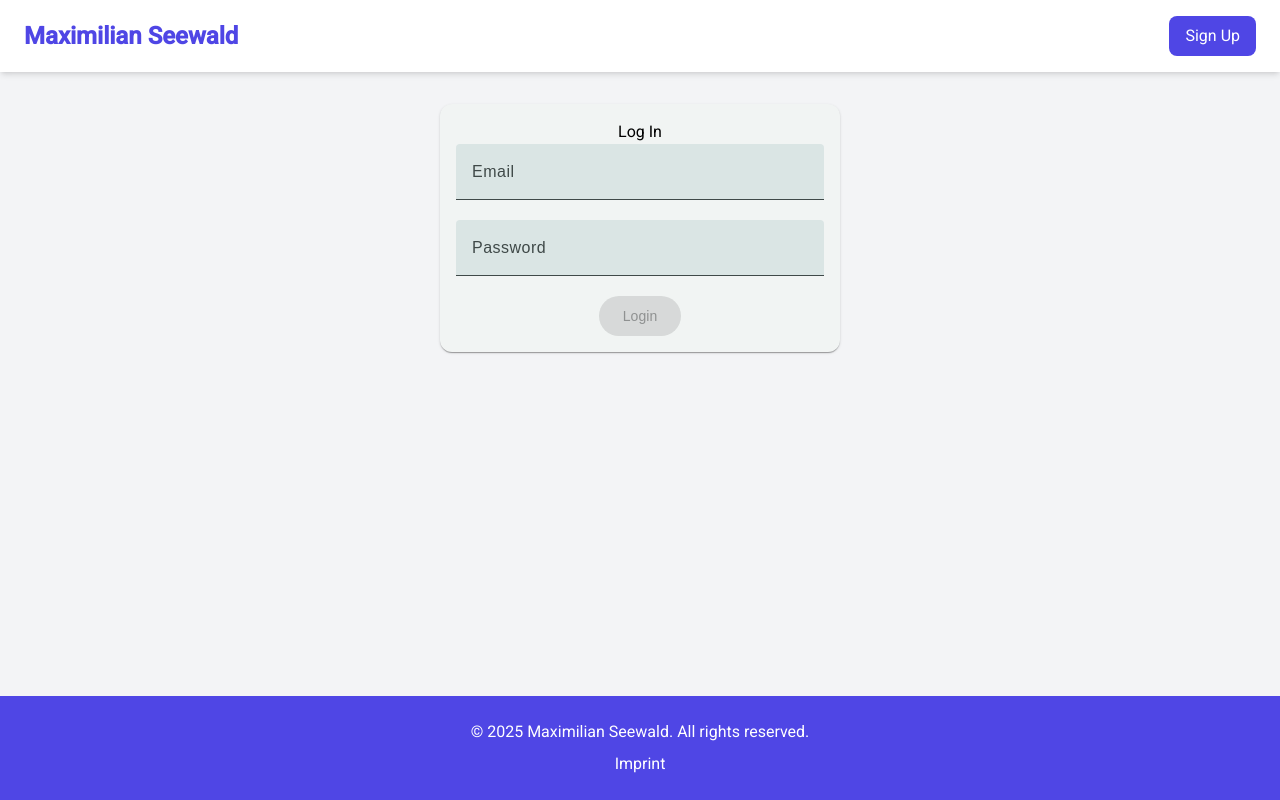
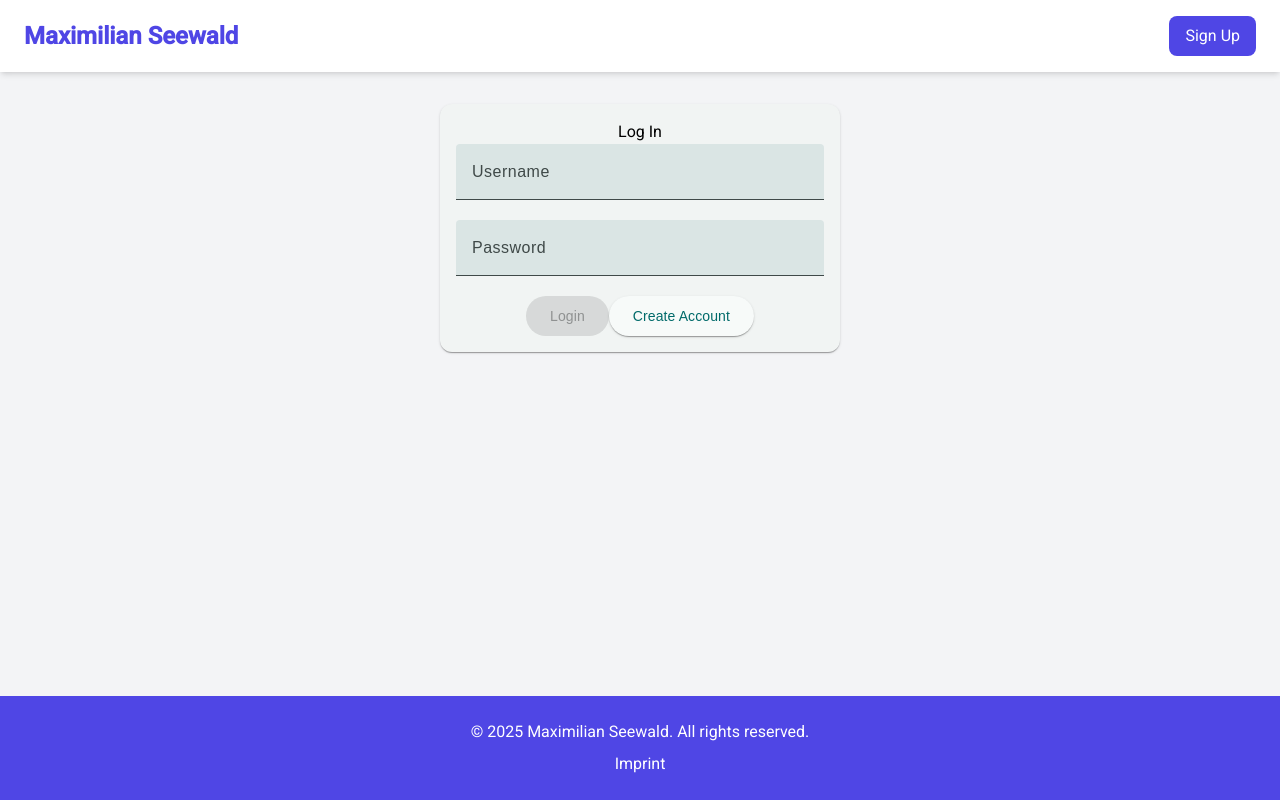
Before and after one commit to MaximilianSeewald/KtorFramework, an Angular app in the folder webapp/: page /login in a window 1280 px wide. Built offline with nearby package versions, Linux system fonts and the light colour scheme.

Commit message:
add registration functionality to frontend

```diff
--- a/webapp/src/app/auth.service.ts
+++ b/webapp/src/app/auth.service.ts
@@ -59,5 +59,22 @@ export class AuthService {
     );
   }
 
+  signup(username: string, password: string) {
 
+    const body = new URLSearchParams();
+    body.set('username', username);
+    body.set('password', password);
+
+    const headers = new HttpHeaders().set('Content-Type', 'application/x-www-form-urlencoded');
+
+    this.http.post(`${this.apiUrl}/user`, body.toString(), { headers }).subscribe(
+      (response: any) => {
+        this.isLoggedIn = false
+        this.router.navigate(['login']);
+      },
+      () => {
+        this.isLoggedIn = false
+      }
+    );
+  }
 }
--- a/webapp/src/app/login/login.component.html
+++ b/webapp/src/app/login/login.component.html
@@ -3,9 +3,9 @@
     <form #loginForm="ngForm" (ngSubmit)="onSubmit(loginForm)">
       <h2>Log In</h2>
       <mat-form-field>
-        <input matInput placeholder="Email" [(ngModel)]="username" name="username" required>
+        <input matInput placeholder="Username" [(ngModel)]="username" name="username" required>
         <mat-error>
-          Please provide a valid email address
+          Please provide a valid username address
         </mat-error>
       </mat-form-field>
       <mat-form-field>
@@ -15,6 +15,7 @@
         </mat-error>
       </mat-form-field>
       <button mat-raised-button color="primary" [disabled]="!loginForm.form.valid">Login</button>
+      <button mat-raised-button color="accent" type="button" (click)="onCreateAccount(loginForm)">Create Account</button>
     </form>
   </mat-card-content>
 </mat-card>
--- a/webapp/src/app/login/login.component.ts
+++ b/webapp/src/app/login/login.component.ts
@@ -33,4 +33,13 @@ export class LoginComponent {
     this.authService.login(username,password)
 
   }
+
+  public onCreateAccount(form: any): void {
+    if (form.valid) {
+      const { username, password } = form.value;
+      this.authService.signup(username, password);
+      form.reset();
+    }
+  }
+
 }
```
